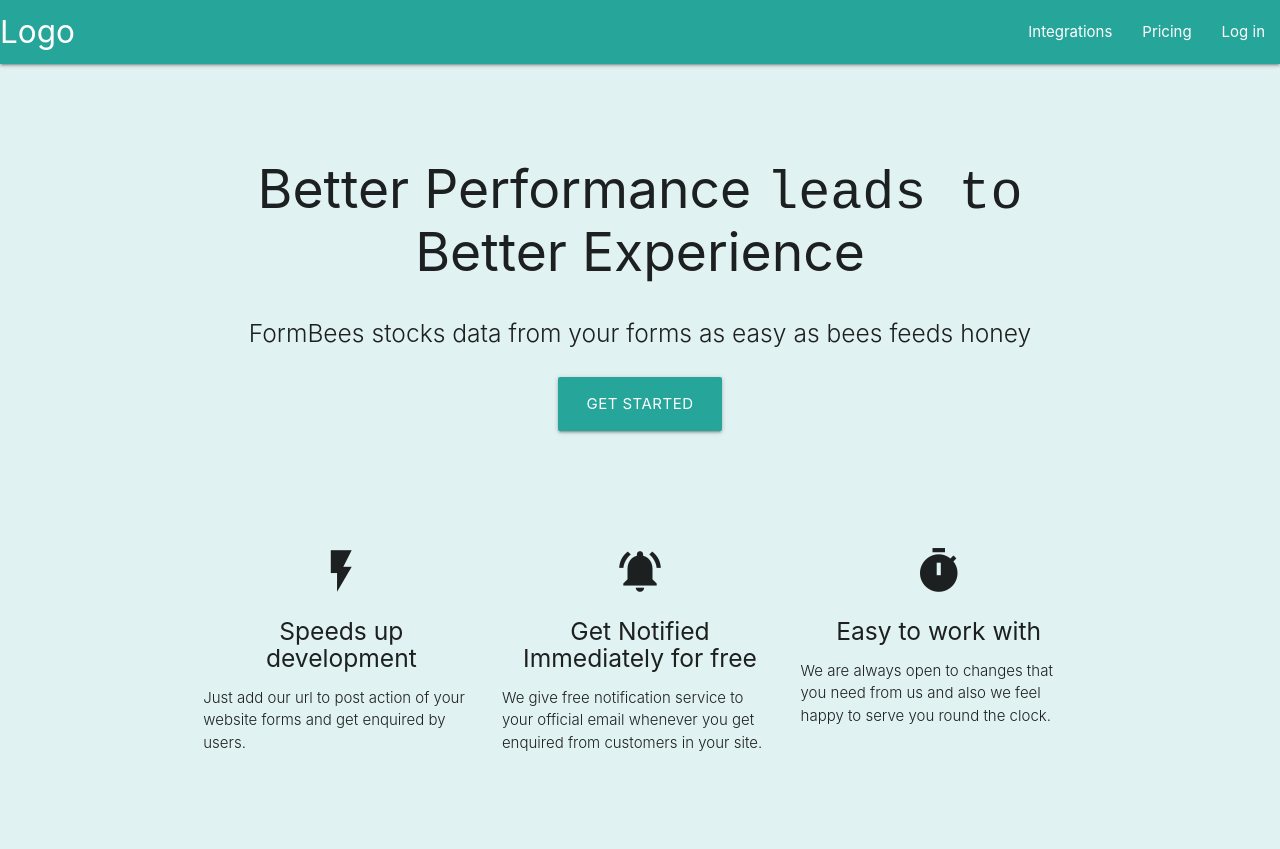
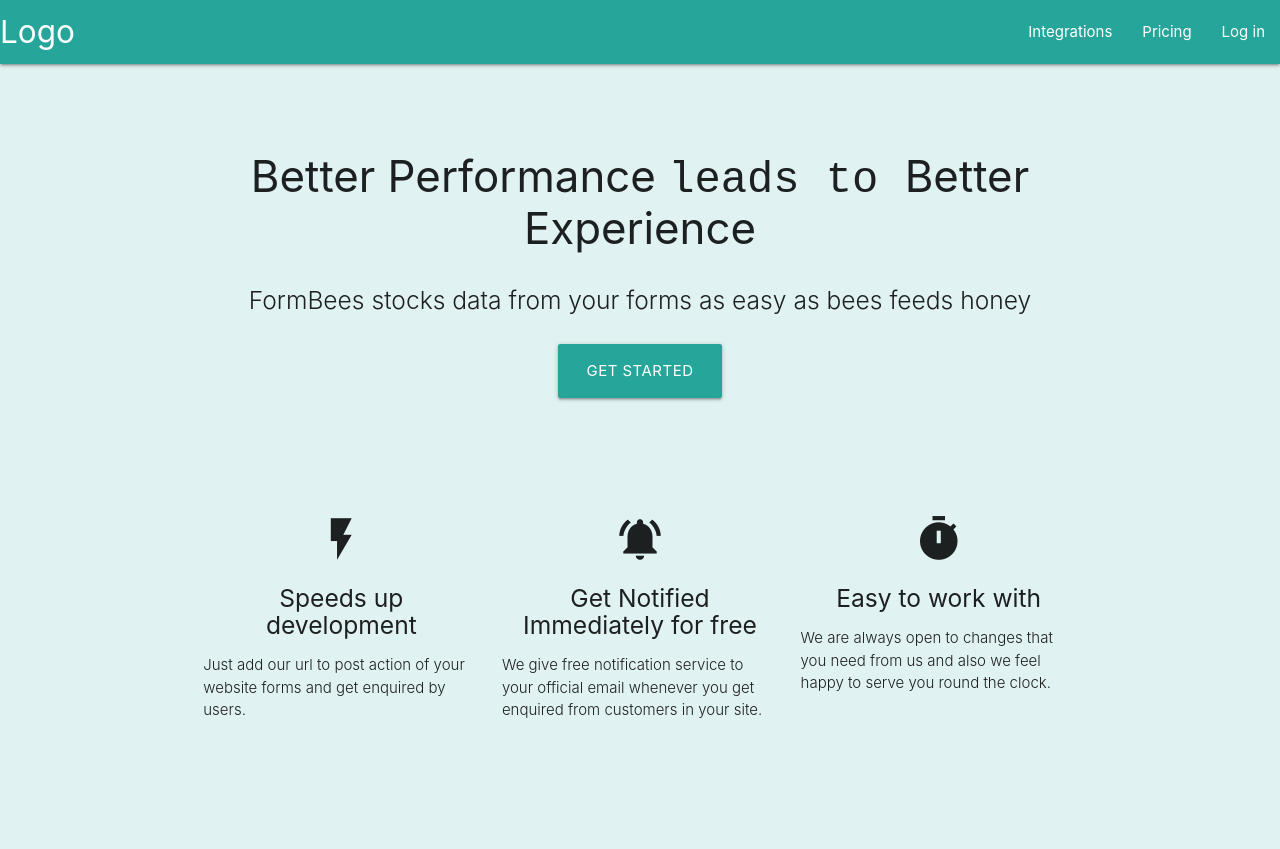
Before and after one commit to Narendirakumarkumar/Form-Bee, a plain HTML site: page public/index.html in a window 1280 px wide. After the commit the page ends 817 px from the top, so only its background shows below. Drawn offline with nearby package versions, Linux system fonts and the light colour scheme.

Commit message:
Update index.html

```diff
--- a/public/index.html
+++ b/public/index.html
@@ -41,7 +41,7 @@
   <div class="section no-pad-bot" id="index-banner">
         <div class="container">
           <br><br>
-          <h2 class="header center">Better Performance <code>leads to </code>Better Experience </h2>
+          <h3 class="header center">Better Performance <code>leads to </code>Better Experience </h3>
           <div class="row center">
             <h5 class="header col s12 light">FormBees stocks data from your forms as easy as bees feeds honey</h5>
           </div>
```
